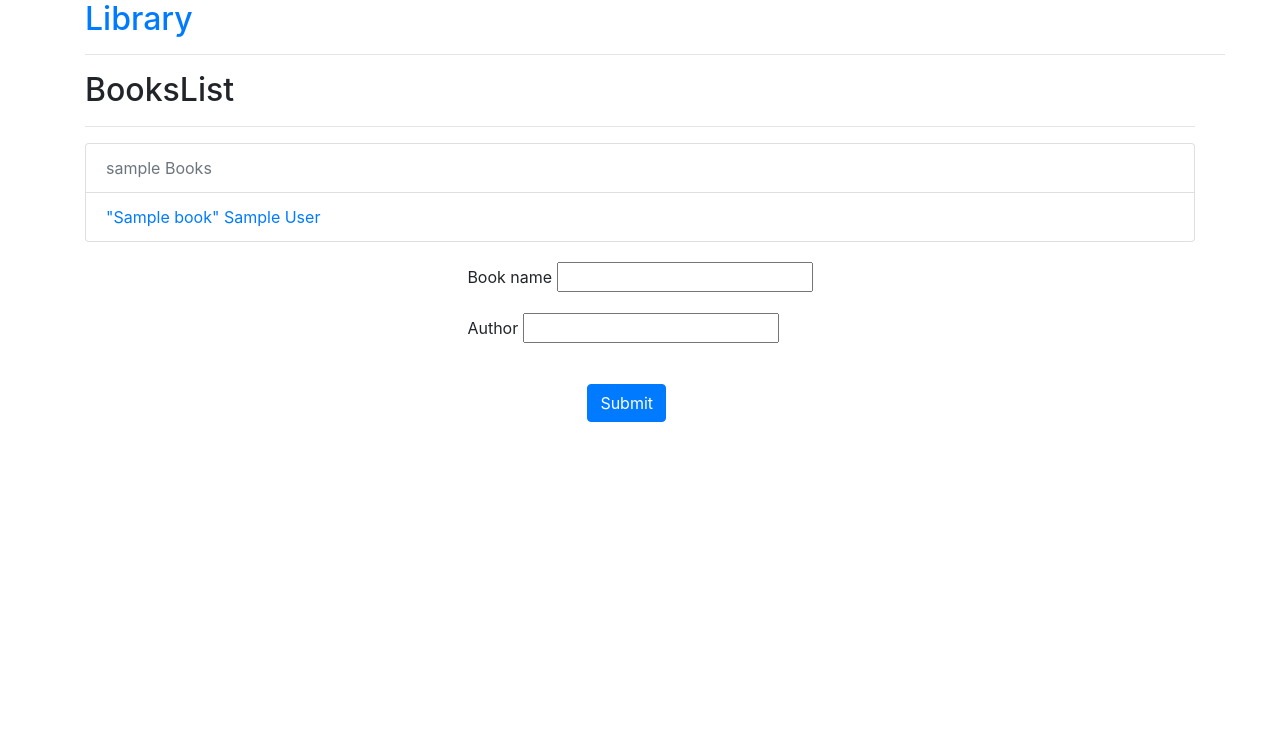
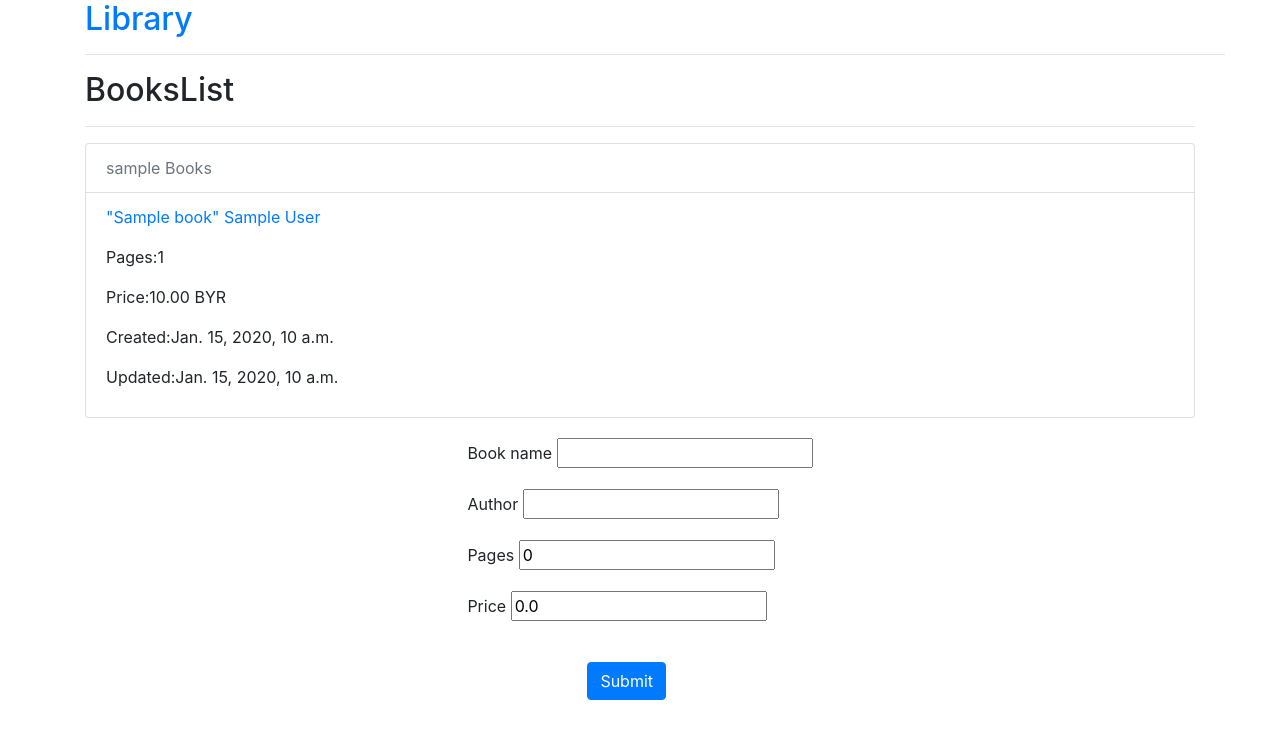
Before and after one commit to ProgrammerMasya/Django_Library, a Django app: page /1/ in a window 1280 px wide. Shown: the top 739 px of the page. Run offline with Django 3.2, Linux system fonts and the light colour scheme; tables that the repository leaves empty hold one stand-in row (values such as "Sample post"); parts of the project's set-up code (start-up, migrations or seed data) failed here and were passed over; some libraries are stand-ins or nearby versions.

Commit message:
added price pages create and update data

```diff
--- a/libery/settings.py
+++ b/libery/settings.py
@@ -132,6 +132,7 @@ STATICFILES_DIRS = (
     os.path.join(BASE_DIR, 'templates/asserts'),
 )
 
+SITE_ID = 1
 
 MEDIA_URL = '/media/'
 MEDIA_ROOT = os.path.join(BASE_DIR, 'media')
--- a/main/forms.py
+++ b/main/forms.py
@@ -7,6 +7,9 @@ class UserForm(forms.ModelForm):
     class Meta:
         model = UserProfile
         fields = ('username', 'first_name', 'last_name', 'password', 'image')
+        help_texts = {
+            'username': None,
+        }
 
     def clean(self):
         username = self.cleaned_data['username']
@@ -23,7 +26,7 @@ class BookCreateForm(forms.ModelForm):
 
     class Meta:
         model = Book
-        fields = ('name', 'author')
+        fields = ('name', 'author', 'price', 'pages_count')
 
     def save(self, user):
         book = super(BookCreateForm, self).save(commit=False)
--- a/main/models.py
+++ b/main/models.py
@@ -1,6 +1,7 @@
 from django.db import models
 from django.contrib.auth.models import User
 from django.urls import reverse
+from datetime import datetime
 
 
 class Book(models.Model):
@@ -8,9 +9,18 @@ class Book(models.Model):
     name = models.CharField(max_length=100)
     author = models.CharField(max_length=100)
     user = models.ForeignKey(User, on_delete=models.CASCADE)
+    price = models.DecimalField(max_digits=6, decimal_places=2, default=0000.00)
+    pages_count = models.IntegerField(default=0)
+    created_add = models.DateTimeField(auto_now_add=True)
+    updated_add = models.DateTimeField(null=True)
 
     def get_absolute_url(self):
         return reverse('book_edit', kwargs={'id': self.id})
+
+    def save(self, *args, **kwargs):
+        if self.created_add:
+            self.updated_add = datetime.now()
+        super(Book, self).save(*args, **kwargs)
 
 
 class UserProfile(User):
--- a/templates/books.html
+++ b/templates/books.html
@@ -12,9 +12,16 @@
     <li class="list-group-item disabled">{{user.username}} Books</li>
     {% for book in books %}
         <li class="list-group-item"><a href="{{ book.get_absolute_url }}">
-        "{{ book.name }}" {{ book.author }}
-        <br>
-        </a>
+
+            <p>"{{ book.name }}" {{ book.author }}</p></a>
+            <p>Pages:{{book.pages_count}}</p>
+            <p>Price:{{book.price}} BYR</p>
+            <p>Created:{{book.created_add}}</p>
+            {% if book.updated_add %}
+            <p>Updated:{{book.updated_add}}</p>
+            {% endif %}
+
+
     {% endfor %}
     </ul>
 
@@ -29,6 +36,15 @@
             <label>Author</label>
             {{ book_form.author }}
           </div>
+        <div class="form-group">
+            <label>Pages</label>
+            {{ book_form.pages_count }}
+          </div>
+        <div class="form-group">
+            <label>Price</label>
+            {{ book_form.price }}
+          </div>
+
           <input type="submit" class="btn btn-primary">
     </form>
     </div>
--- a/templates/home.html
+++ b/templates/home.html
@@ -28,12 +28,15 @@
     {% endfor %}
     </ul>
   <div class="card-body">
+
         <form method="post" enctype="multipart/form-data">
           {% csrf_token %}
           {{ user_form|crispy }}
           <input type="submit" class="btn btn-primary">
         </form>
+
       </div>
+
 </div>
 
 {% endblock %}
```
Also changed, not shown: templates/edit.html (+9 -0 lines), main/migrations/0004_book_price.py (added), main/migrations/0005_book_pages_count.py (added), main/migrations/0006_auto_20190626_0916.py (added), main/migrations/0007_auto_20190626_0917.py (added), main/migrations/0008_auto_20190626_0918.py (added), main/migrations/0009_auto_20190626_0922.py (added), main/migrations/0010_auto_20190626_0924.py (added), media/profile_image/vlad001_jPYQE3J.jpg (added), media/profile_image/vlad001_se6wPLg.jpg (added).
